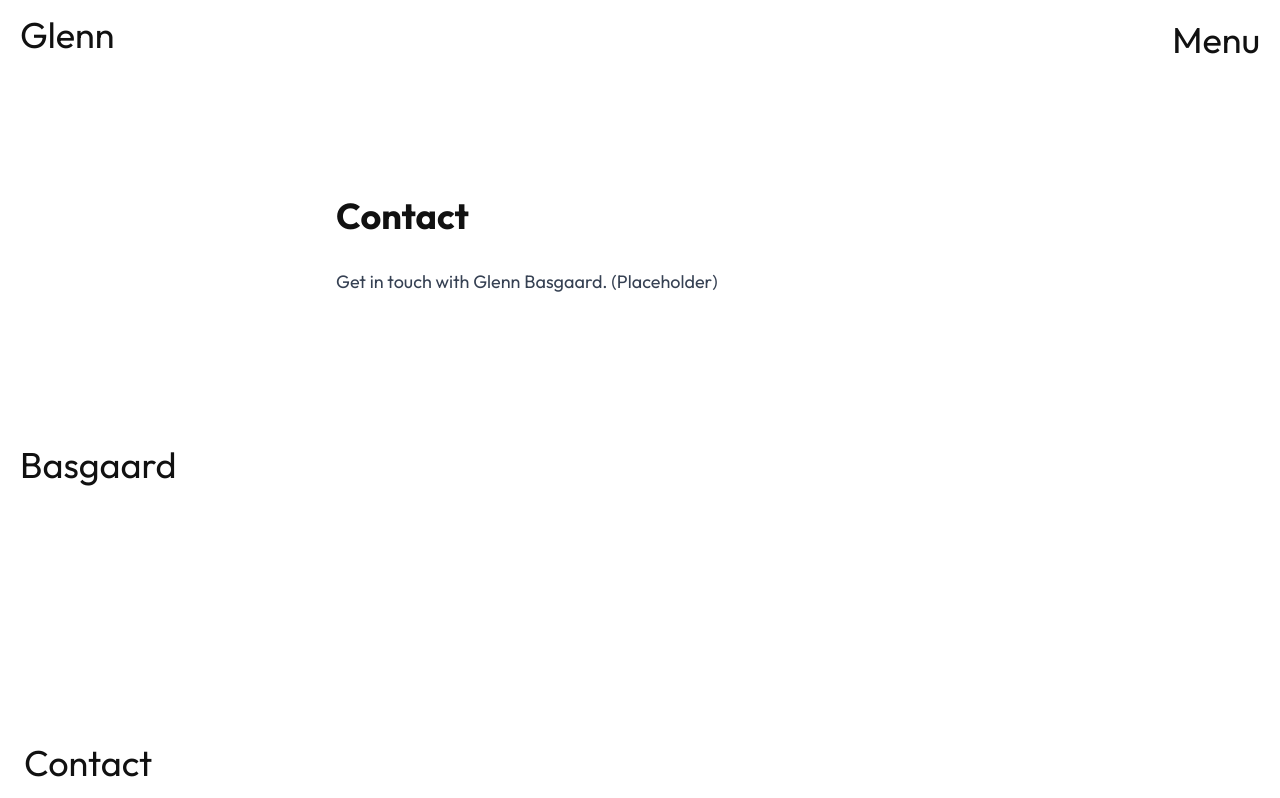
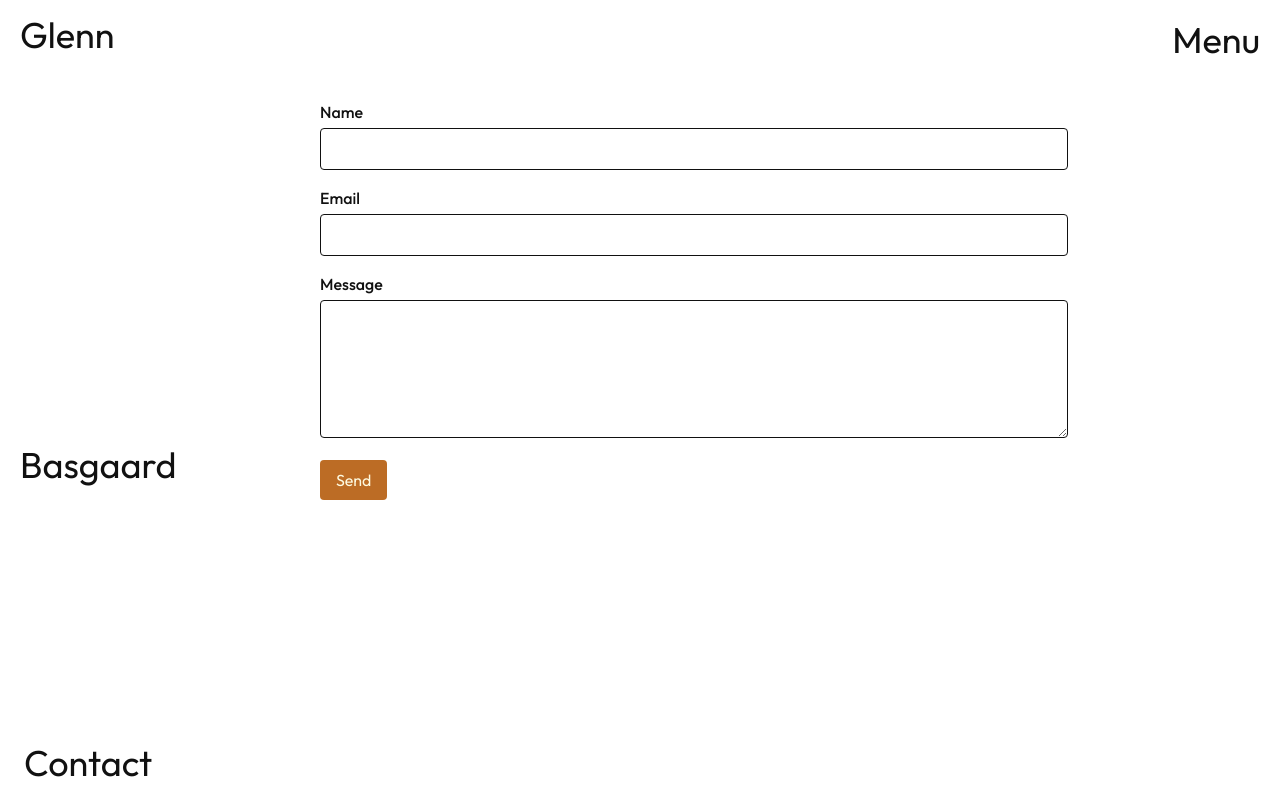
Before and after one commit to diztinct-glenn/my-site, a Next.js app: page /contact in a window 1280 px wide. Shown: the top 798 px of the page. Built offline with nearby package versions, Linux system fonts and the light colour scheme.

Commit message:
contact form set up

```diff
--- a/src/app/about/page.tsx
+++ b/src/app/about/page.tsx
@@ -1,8 +1,7 @@
 export default function AboutPage() {
   return (
-    <div className="max-w-3xl mx-auto py-24 px-4">
-      <h1 className="font-bold text-4xl mb-8">About</h1>
-      <p className="text-lg text-gray-700">This is a placeholder about page for Glenn Basgaard.</p>
+    <div className="max-w-3xl mx-auto">
+      <p className="text-lg">Hey, I’m Glenn — a software engineer who’s all about making the web look good and work even better. I’ve had the chance to work with brands like the Florida Panthers and Lucid Motors, creating custom solutions that actually move the needle. Outside of code, you’ll find me digging through record crates, saving way too many pins on Google Maps, or playing with my pup. Let’s make something cool.</p>
     </div>
   );
 }
--- a/src/app/contact/page.tsx
+++ b/src/app/contact/page.tsx
@@ -1,8 +1,90 @@
+"use client";
+
+import React, { useState } from "react";
+
 export default function ContactPage() {
+  const [form, setForm] = useState({ name: "", email: "", message: "" });
+  const [submitted, setSubmitted] = useState(false);
+
+  const handleChange = (e: React.ChangeEvent<HTMLInputElement | HTMLTextAreaElement>) => {
+    setForm({ ...form, [e.target.name]: e.target.value });
+  };
+
+  const handleSubmit = async (e: React.FormEvent) => {
+    e.preventDefault();
+    const formData = new FormData();
+    Object.entries(form).forEach(([key, value]) => {
+      formData.append(key, value);
+    });
+
+    await fetch("https://getform.io/f/akkngrza", {
+      method: "POST",
+      body: formData,
+    });
+
+    setForm({ name: "", email: "", message: "" });
+    setSubmitted(true);
+  };
+
   return (
-    <div className="max-w-3xl mx-auto py-24 px-4">
-      <h1 className="font-bold text-4xl mb-8">Contact</h1>
-      <p className="text-lg text-gray-700">Get in touch with Glenn Basgaard. (Placeholder)</p>
+    <div className="max-w-3xl mx-auto">
+      {submitted ? (
+        <div className="bg-[#606C38] p-4 rounded-lg">
+          <p className="text-[#FEFAE0]">Thank you! Your message has been sent. We'll be in touch soon.</p>
+        </div>
+      ) : (
+        <form onSubmit={handleSubmit} className="space-y-4">
+          <div>
+            <label className="block mb-1 font-medium" htmlFor="name">Name</label>
+            <input
+              className="w-full border rounded px-3 py-2 focus-visible:outline-[#283618]"
+              type="text"
+              id="name"
+              name="name"
+              required
+              value={form.name}
+              onChange={handleChange}
+            />
+          </div>
+          <div>
+            <label className="block mb-1 font-medium" htmlFor="email">Email</label>
+            <input
+              className="w-full border rounded px-3 py-2 focus-visible:outline-[#283618]"
+              type="email"
+              id="email"
+              name="email"
+              required
+              value={form.email}
+              onChange={handleChange}
+            />
+          </div>
+          <div>
+            <label className="block mb-1 font-medium" htmlFor="message">Message</label>
+            <textarea
+              className="w-full border rounded px-3 py-2 focus-visible:outline-[#283618]"
+              id="message"
+              name="message"
+              required
+              rows={5}
+              value={form.message}
+              onChange={handleChange}
+            />
+          </div>
+          <input
+            type="text"
+            name="_gotcha"
+            className="hidden"
+            tabIndex={-1}
+            autoComplete="off"
+          />
+          <button
+            type="submit"
+              className="bg-[#BC6C25] text-[#FEFAE0] px-4 py-2 rounded hover:bg-[#606C38] cursor-pointer"
+          >
+            Send
+          </button>
+        </form>
+      )}
     </div>
   );
 }
--- a/src/app/page.tsx
+++ b/src/app/page.tsx
@@ -30,7 +30,7 @@ export default function Home() {
               <Link href="https://store.lucidmotors.com/" target="_blank" className="inline-block">
                 <div className="c-item__image">
                   <div className="intrinsic-image">
-                    <Image src="/lucid-screenshot.png" alt="Lucid Motors" width={1000} height={1227} />
+                    <Image src="/lucid-screenshot.png" alt="Lucid Motors" width={1000} height={1227} className="shadow-md" />
                   </div>
                 </div>
               </Link>
--- a/src/app/work/page.tsx
+++ b/src/app/work/page.tsx
@@ -1,6 +1,6 @@
 export default function WorkPage() {
   return (
-    <div className="max-w-3xl mx-auto py-24 px-4">
+    <div className="max-w-3xl mx-auto">
       <h1 className="font-bold text-4xl mb-8">Work</h1>
       <p className="text-lg text-gray-700">A showcase of selected projects. (Placeholder)</p>
     </div>
--- a/src/app/work/project-1/page.tsx
+++ b/src/app/work/project-1/page.tsx
@@ -1,6 +1,6 @@
 export default function Project1Page() {
   return (
-    <div className="max-w-3xl mx-auto py-24 px-4">
+    <div className="max-w-3xl mx-auto">
       <h1 className="font-bold text-4xl mb-8">Project 1</h1>
       <p className="text-lg text-gray-700">Details about Project 1. (Placeholder)</p>
     </div>
--- a/src/app/work/project-2/page.tsx
+++ b/src/app/work/project-2/page.tsx
@@ -1,6 +1,6 @@
 export default function Project2Page() {
   return (
-    <div className="max-w-3xl mx-auto py-24 px-4">
+    <div className="max-w-3xl mx-auto">
       <h1 className="font-bold text-4xl mb-8">Project 2</h1>
       <p className="text-lg text-gray-700">Details about Project 2. (Placeholder)</p>
     </div>
--- a/src/app/work/project-3/page.tsx
+++ b/src/app/work/project-3/page.tsx
@@ -1,6 +1,6 @@
 export default function Project3Page() {
   return (
-    <div className="max-w-3xl mx-auto py-24 px-4">
+    <div className="max-w-3xl mx-auto">
       <h1 className="font-bold text-4xl mb-8">Project 3</h1>
       <p className="text-lg text-gray-700">Details about Project 3. (Placeholder)</p>
     </div>
--- a/src/app/work/project-4/page.tsx
+++ b/src/app/work/project-4/page.tsx
@@ -1,6 +1,6 @@
 export default function Project4Page() {
   return (
-    <div className="max-w-3xl mx-auto py-24 px-4">
+    <div className="max-w-3xl mx-auto">
       <h1 className="font-bold text-4xl mb-8">Project 4</h1>
       <p className="text-lg text-gray-700">Details about Project 4. (Placeholder)</p>
     </div>
```
